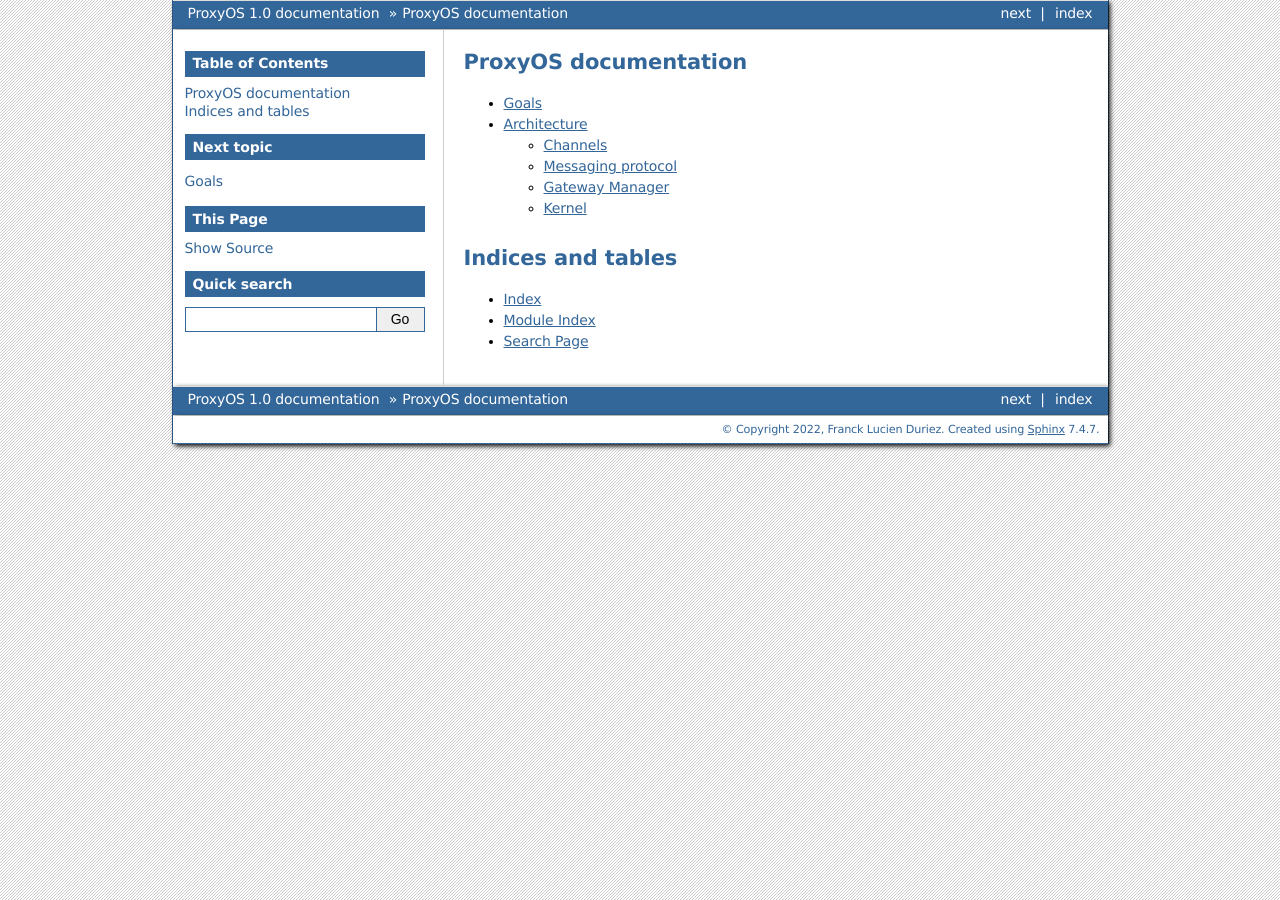
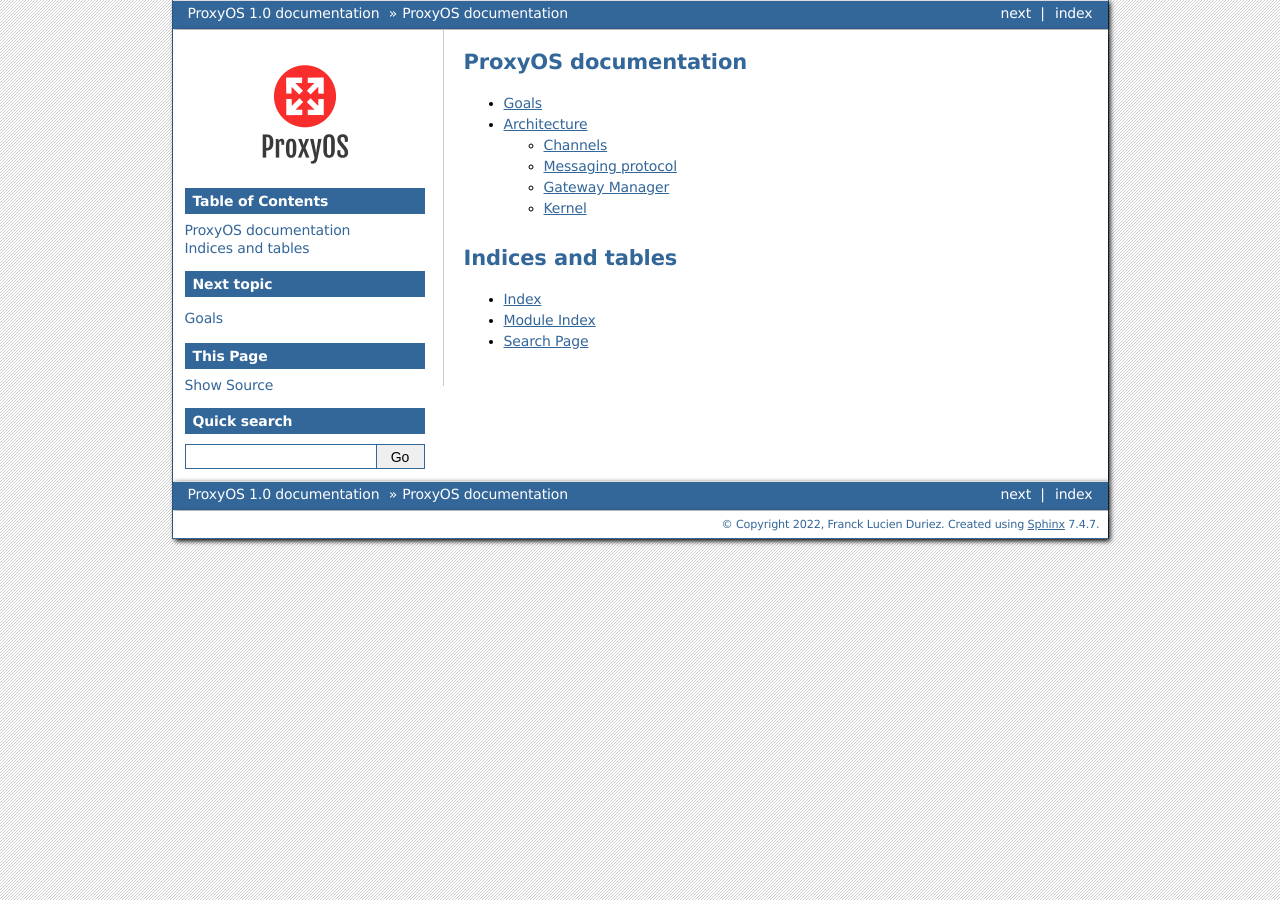
Before and after one commit to ProxyOS/documentation, a Sphinx documentation site: the page built from source/index.rst, in a window 1280 px wide. Built offline with Sphinx 7.4.7, drawn with Linux system fonts in a browser that asks for light colours.

Commit message:
theme: add logo

```diff
--- a/source/_static/css/proxyos.css
+++ b/source/_static/css/proxyos.css
@@ -25,6 +25,11 @@
   margin: 0 0 0 calc(var(--navigation-width) + 30px);
 }
 
+p.logo {
+  display: flex;
+  justify-content: center;
+}
+
 .proxyos-important {
   font-weight: 900;
   font-style: italic;
--- a/source/conf.py
+++ b/source/conf.py
@@ -60,4 +60,6 @@
 # so a file named "default.css" will overwrite the builtin "default.css".
 html_static_path = ['_static']
 
+html_logo = "_static/img/logo.png"
+
 todo_include_todos = True
```
Also changed, not shown: source/_static/img/logo.png (added), source/_static/img/logo_margin.png (added).
